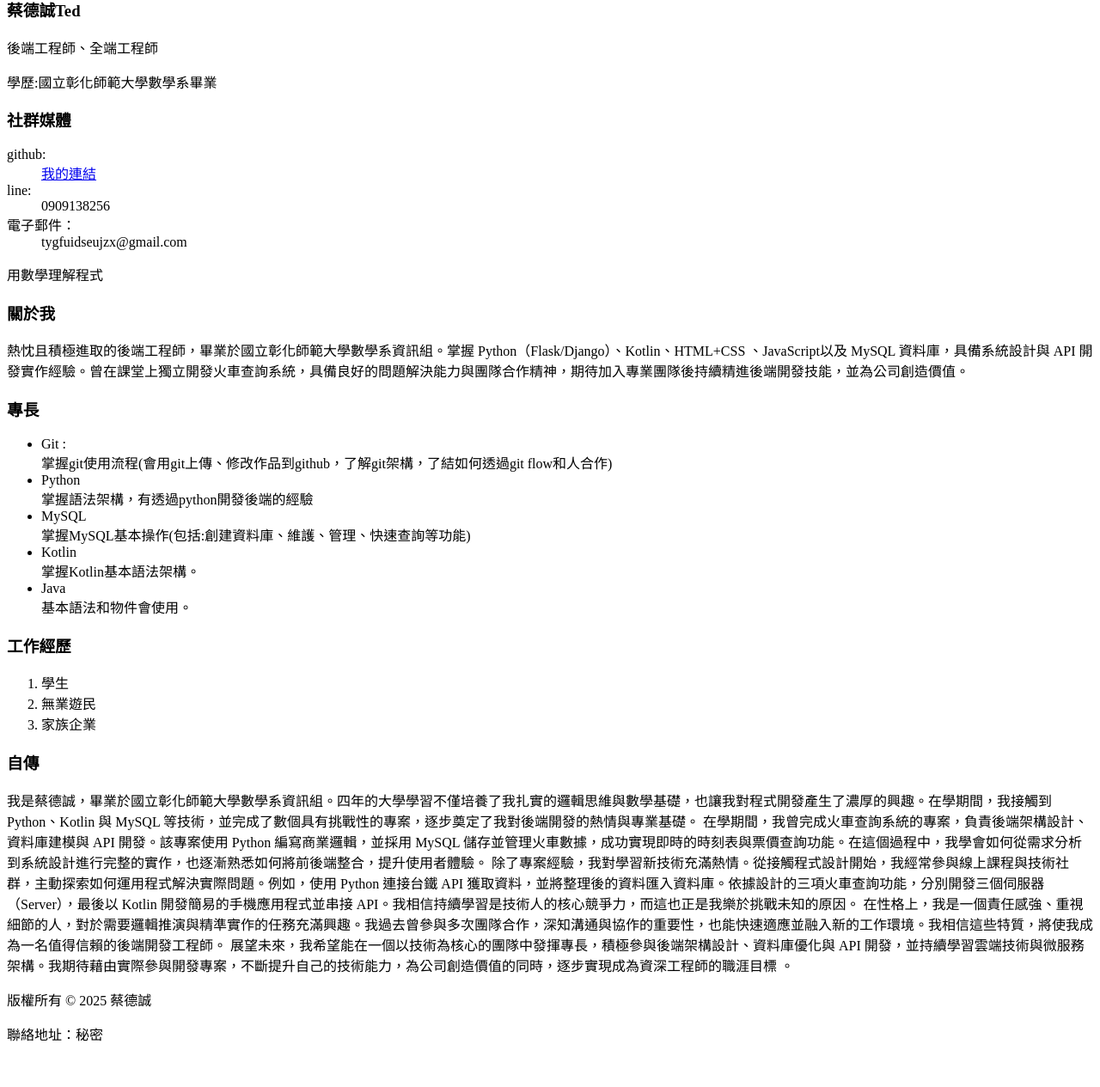
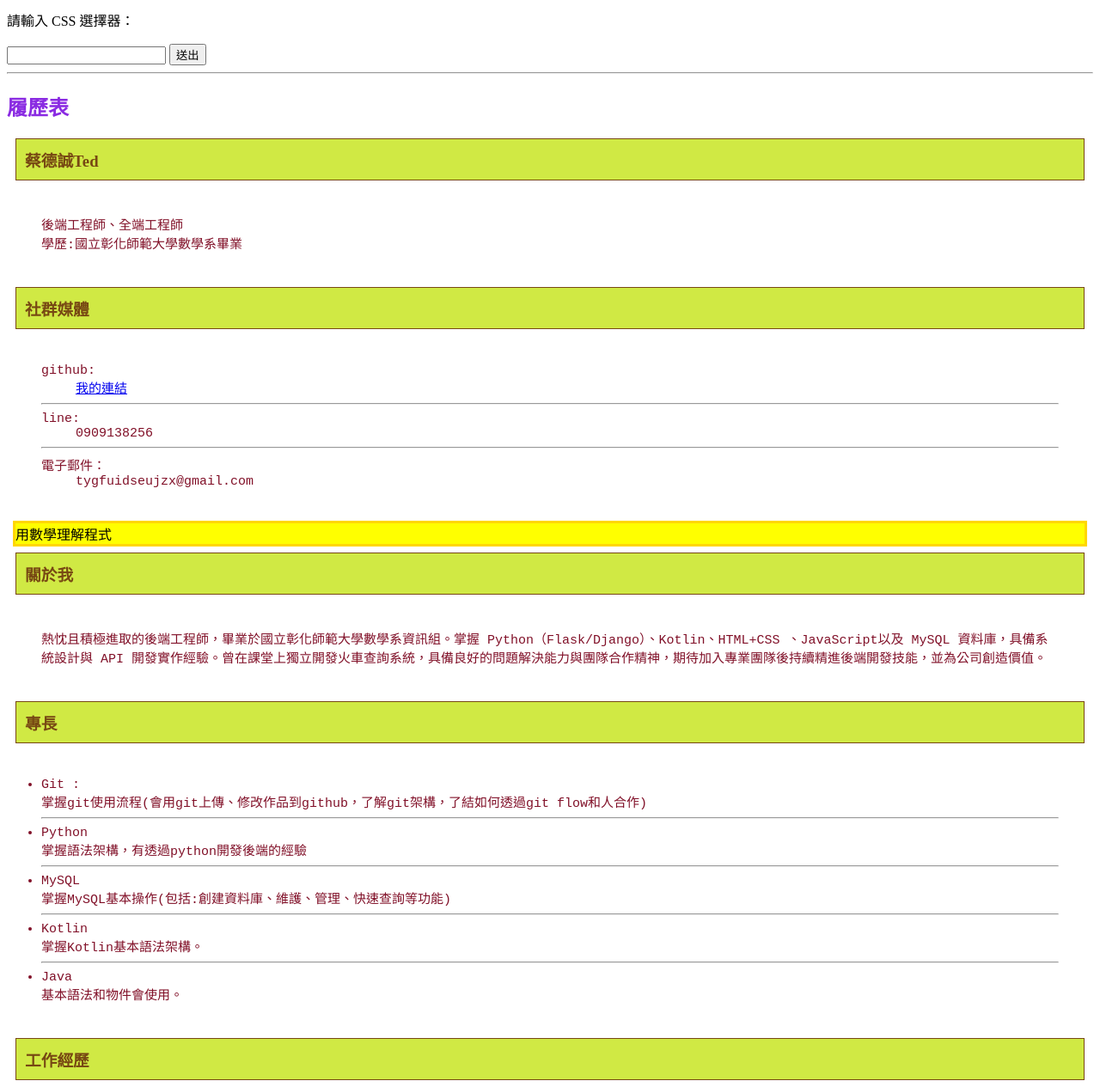
Before and after one commit to t8lionchion/mynote, a plain HTML site: page my_resume.html in a window 1280 px wide. Shown: the part 78-1343 px from the top of the page at 86% size. Before the commit the page ends 1309 px from the top, so only its background shows below. Drawn offline with Linux system fonts and the light colour scheme.

Commit message:
第一版履歷

```diff
--- /dev/null
+++ b/my_resume.css
@@ -0,0 +1,24 @@
+h1{
+    color: blueviolet;
+}
+.box{
+    margin: 10px;
+    border: 1px;
+    border-style: solid;
+    background-color: rgb(208, 233, 68);
+    padding: 10px;
+    color: rgb(119, 72, 19);
+}
+.text{
+    margin: 10px;
+    font-size: 15px;
+    font-family: 'Courier New', Courier, monospace;
+    padding: 30px;
+    color: rgb(129, 16, 40);
+}
+.highlight {
+    /* color: var(--primary-color); */
+    outline: 3px solid gold;
+    background-color: yellow;
+    margin: 10px;
+  }
--- a/my_resume.html
+++ b/my_resume.html
@@ -5,57 +5,67 @@
     <meta charset="UTF-8">
     <meta name="viewport" content="width=device-width, initial-scale=1.0">
     <title>蔡德誠的履歷</title>
+    <link rel="stylesheet" href="my_resume.css">
 </head>
 
 <body>
+    <h1>CSS 選擇器 Highlighter</h1>
+    <p>請輸入 CSS 選擇器：</p>
+    <input type="text" id="selector" />
+    <button type="button" onclick="doHighlight()">送出</button>
+    <hr />
     <article>
         <h1>履歷表</h1>
         <section>
-            <h1>蔡德誠Ted</h1>
-            <p>後端工程師、全端工程師</p>
-            <p>學歷:國立彰化師範大學數學系畢業</p>
+            <h1 class="box">蔡德誠Ted</h1>
+            <p class="text">後端工程師、全端工程師
+                <br >學歷:國立彰化師範大學數學系畢業
+            </p>
+
 
         </section>
         <section>
-            <h1>社群媒體</h1>
-            <dl>
+            <h1 class="box">社群媒體</h1>
+            <dl class="text">
                 <dt>github:</dt>
                 <dd><a href="//github.com/t8lionchion/mynote">我的連結</a></dd>
+                <hr />
                 <dt>line:</dt>
                 <dd>0909138256</dd>
+                <hr />
                 <dt>電子郵件：</dt>
                 <dd>tygfuidseujzx@gmail.com</a></dd>
             </dl>
         </section>
         <aside>
-            <p>用數學理解程式</p>
+            <p class="highlight">用數學理解程式</p>
         </aside>
         <section>
-            <h1>關於我</h1>
-            <p>熱忱且積極進取的後端工程師，畢業於國立彰化師範大學數學系資訊組。掌握 Python（Flask/Django）、Kotlin、HTML+CSS 、JavaScript以及 MySQL 資料庫，具備系統設計與
+            <h1 class="box">關於我</h1>
+            <p class="text">熱忱且積極進取的後端工程師，畢業於國立彰化師範大學數學系資訊組。掌握 Python（Flask/Django）、Kotlin、HTML+CSS 、JavaScript以及 MySQL 資料庫，具備系統設計與
                 API 開發實作經驗。曾在課堂上獨立開發火車查詢系統，具備良好的問題解決能力與團隊合作精神，期待加入專業團隊後持續精進後端開發技能，並為公司創造價值。</p>
         </section>
 
         <section>
 
-            <h1>專長</h1>
-            <ul>
+            <h1 class="box">專長</h1>
+            <ul class="text">
                 <li>Git :
                     <br>掌握git使用流程(會用git上傳、修改作品到github，了解git架構，了結如何透過git flow和人合作)
                 </li>
-
+                <hr />
                 <li>Python
                     <br>掌握語法架構，有透過python開發後端的經驗
                 </li>
-
+                <hr />
                 <li>MySQL
                     <br>掌握MySQL基本操作(包括:創建資料庫、維護、管理、快速查詢等功能)
                 </li>
-
+                <hr />
                 <li>Kotlin
                     <br>掌握Kotlin基本語法架構。
                 </li>
-
+                <hr />
                 <li>Java
                     <br>基本語法和物件會使用。
                 </li>
@@ -64,17 +74,25 @@
         </section>
 
         <section>
-            <h1>工作經歷</h1>
-            <ol>
+            <h1 class="box">工作經歷</h1>
+            <ol class="text">
                 <li>學生</li>
                 <li>無業遊民</li>
-                <li>家族企業</li>
+                <li>地下拳館打手</li>
+                <li>家族企業實習生</li>
+                <li>家族企業主管</li>
+                <li>家族企業經理</li>
+                <li>家族企業總經理</li>
+                <li>家族企業副總經理</li>
+                <li>家族企業執行長</li>
+                <li>家族企業副總裁</li>
+                <li>家族企業總裁</li>
             </ol>
         </section>
 
         <section>
-            <h1>自傳</h1>
-            <p>我是蔡德誠，畢業於國立彰化師範大學數學系資訊組。四年的大學學習不僅培養了我扎實的邏輯思維與數學基礎，也讓我對程式開發產生了濃厚的興趣。在學期間，我接觸到 Python、Kotlin 與 MySQL
+            <h1 class="box">自傳</h1>
+            <p class="text">我是蔡德誠，畢業於國立彰化師範大學數學系資訊組。四年的大學學習不僅培養了我扎實的邏輯思維與數學基礎，也讓我對程式開發產生了濃厚的興趣。在學期間，我接觸到 Python、Kotlin 與 MySQL
                 等技術，並完成了數個具有挑戰性的專案，逐步奠定了我對後端開發的熱情與專業基礎。
                 在學期間，我曾完成火車查詢系統的專案，負責後端架構設計、資料庫建模與 API 開發。該專案使用 Python 編寫商業邏輯，並採用 MySQL
                 儲存並管理火車數據，成功實現即時的時刻表與票價查詢功能。在這個過程中，我學會如何從需求分析到系統設計進行完整的實作，也逐漸熟悉如何將前後端整合，提升使用者體驗。
@@ -86,9 +104,28 @@
                 開發，並持續學習雲端技術與微服務架構。我期待藉由實際參與開發專案，不斷提升自己的技術能力，為公司創造價值的同時，逐步實現成為資深工程師的職涯目標
                 。</p>
         </section>
+        <script>
+            function doHighlight() {
+              // 清除所有樣式
+              const allElements = document.querySelectorAll(".box");
+              console.log('allElements 有幾個？', allElements.length);
+              allElements.forEach((element) => {
+                element.classList.remove("box");
+              });
+
+              // 取得使用者輸入的 CSS 選擇器
+              const selector = document.getElementById("selector").value;
+              console.log('selector 是什麼值？', selector);
+              const elements = document.querySelectorAll(selector);
+              elements.forEach((element) => {
+                element.classList.add("highlight");
+              });
+            }
+          </script>
+        <hr />
         <footer>
-            <p>版權所有 &copy; 2025 蔡德誠</p>
-            <p>聯絡地址：秘密</p>
+            <p class="text">版權所有 &copy; 2025 蔡德誠</p>
+            <p class="text">聯絡地址：秘密</p>
         </footer>
     </article>
 
```
